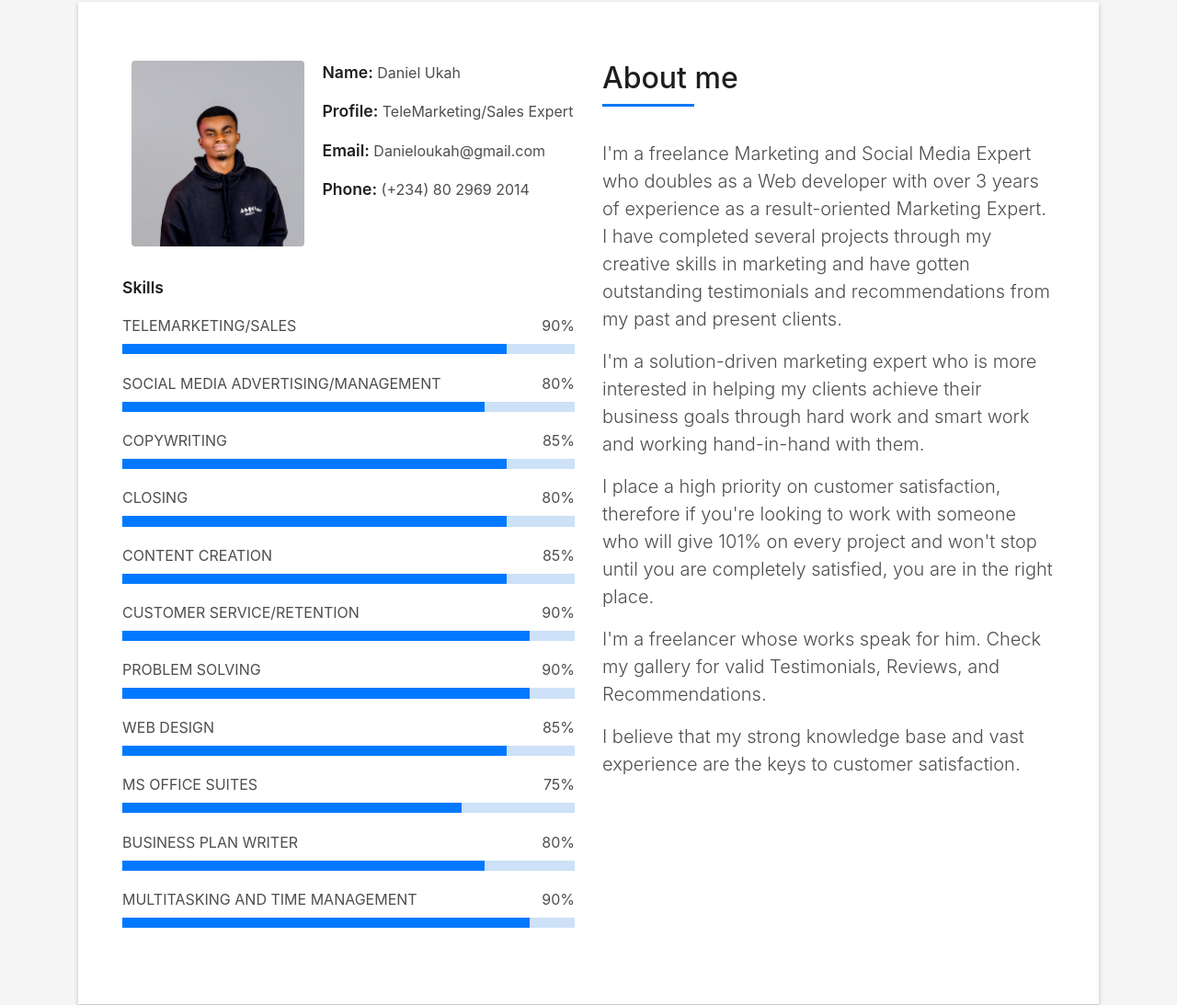
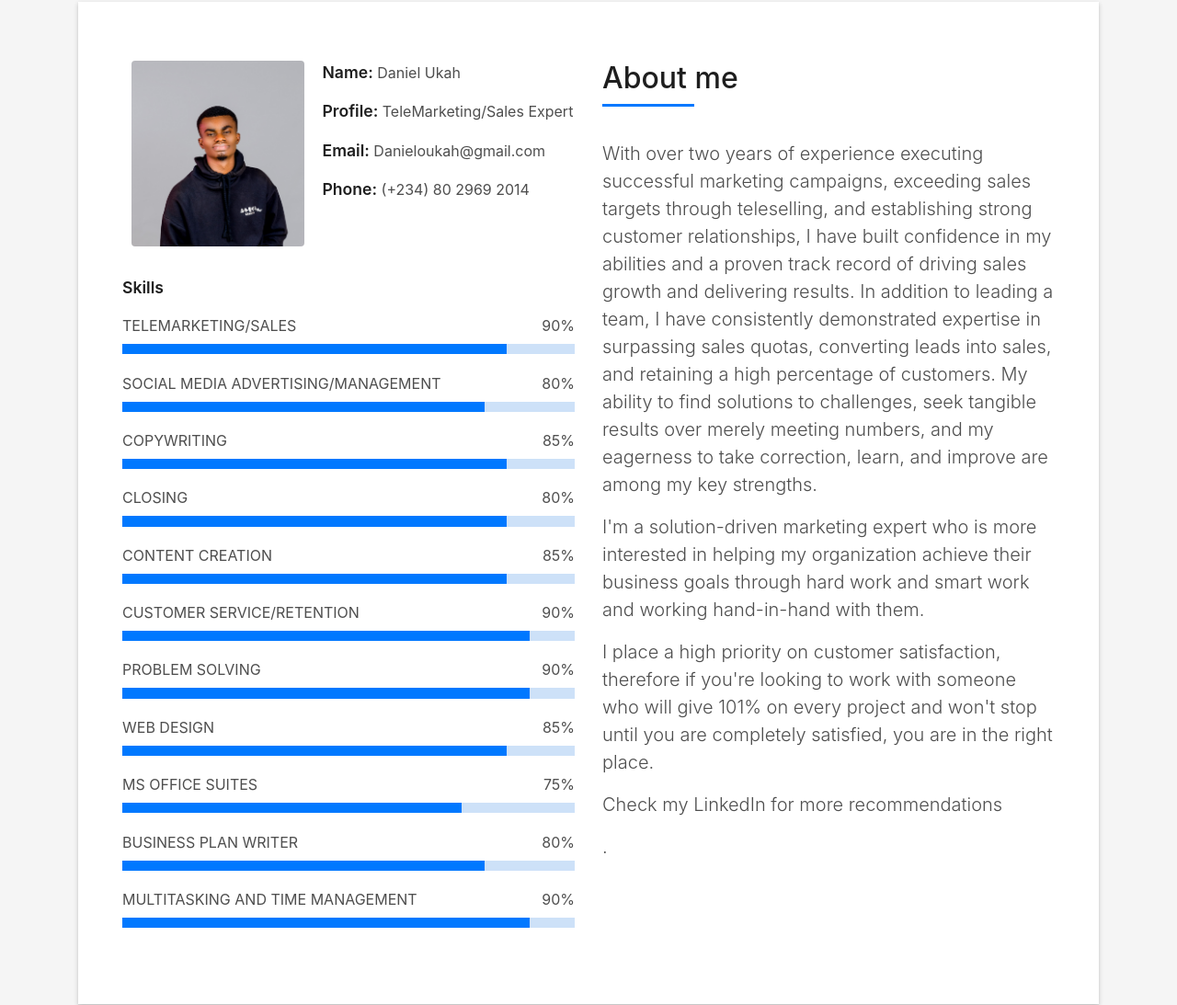
Before and after one commit to Danielif7-yz/My-Marketing-Expert-Portfolio, a plain HTML site: page index.html in a window 1280 px wide. Shown: the part 862-1955 px from the top of the page at 92% size. Drawn offline with Linux system fonts and the light colour scheme; files whose address does not match are found by name.

Commit message:
Update index.html

```diff
--- a/index.html
+++ b/index.html
@@ -184,20 +184,21 @@
                                         </h5>
                                     </div>
                                     <p class="lead">
-                                        I'm a freelance Marketing and Social Media Expert who doubles as a Web developer with over 3 years of experience as a result-oriented Marketing Expert. I have completed several projects through my creative skills in marketing and have gotten outstanding
-                                        testimonials and recommendations from my past and present clients.
+                                       With over two years of experience executing successful marketing campaigns, exceeding sales targets through teleselling, and establishing strong customer relationships, I have built confidence in my abilities and a proven track record of driving sales growth and delivering results.
+In addition to leading a team, I have consistently demonstrated expertise in surpassing sales quotas, converting leads into sales, and retaining a high percentage of customers.
+My ability to find solutions to challenges, seek tangible results over merely meeting numbers, and my eagerness to take correction, learn, and improve are among my key strengths.
                                     </p>
                                     <p class="lead">
-                                        I'm a solution-driven marketing expert who is more interested in helping my clients achieve their business goals through hard work and smart work and working hand-in-hand with them.
+                                        I'm a solution-driven marketing expert who is more interested in helping my organization achieve their business goals through hard work and smart work and working hand-in-hand with them.
                                     </p>
                                     <p class="lead">
                                         I place a high priority on customer satisfaction, therefore if you're looking to work with someone who will give 101% on every project and won't stop until you are completely satisfied, you are in the right place.
                                     </p>
                                     <p class="lead">
-                                        I'm a freelancer whose works speak for him. Check my gallery for valid Testimonials, Reviews, and Recommendations.
+                                        Check my LinkedIn for more recommendations
                                     </p>
 
-                                    <p class="lead">I believe that my strong knowledge base and vast experience are the keys to customer satisfaction.</p>
+                                    <p class="lead">.</p>
                                     </p>
                                 </div>
                             </div>
```
